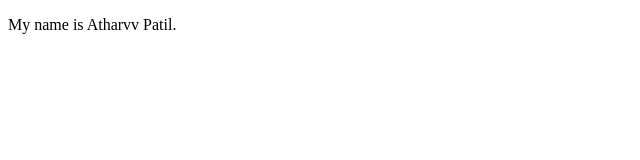
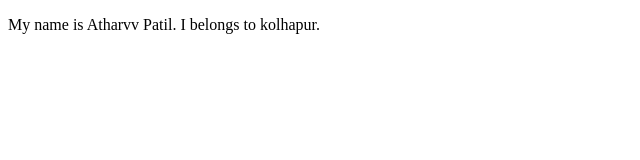
Before and after one commit to Atharv1199P/demo, a plain HTML site: page index.html in a window 1280 px wide. Shown: the whole page, without its empty margins (0-640 px from the left). Drawn offline with Linux system fonts and the light colour scheme.

Commit message:
Update index.html

```diff
--- a/index.html
+++ b/index.html
@@ -6,6 +6,6 @@
     <title>My Introduction</title>
 </head>
 <body>
-    <p>My name is Atharvv Patil.</p>
+    <p>My name is Atharvv Patil. I belongs to kolhapur.</p>
 </body>
 </html>
```
